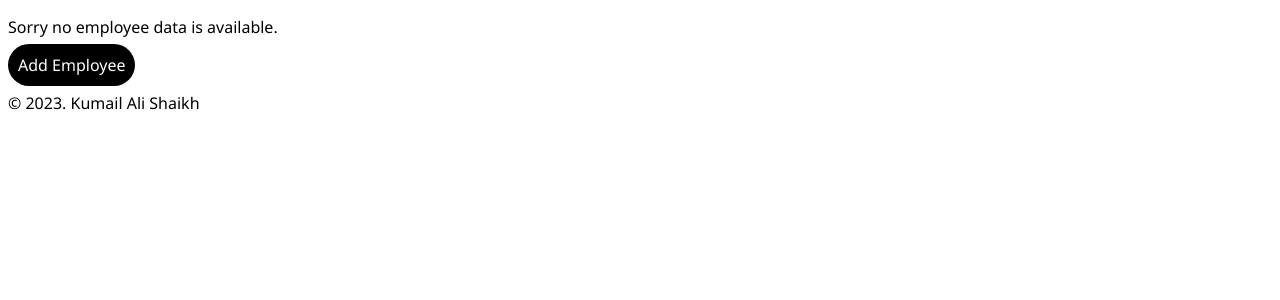
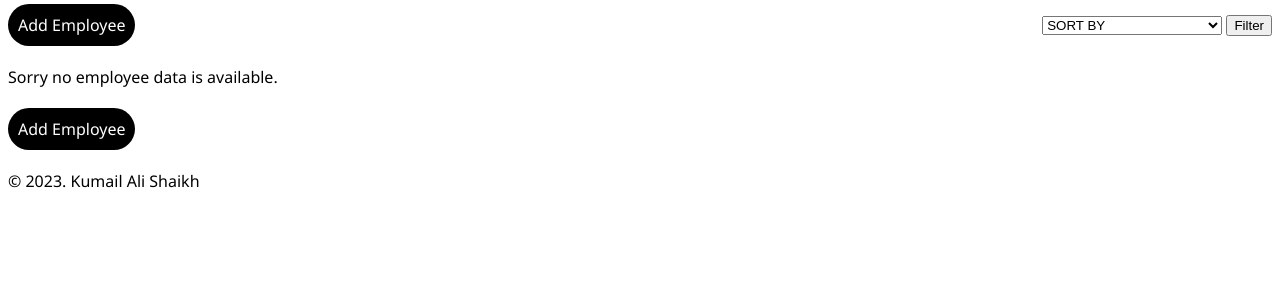
Before and after one commit to kumailalidev/django-projects, a Django app: page / in a window 1280 px wide. Shown: the part 109-409 px from the top of the page. Run offline with Django 4.2, Linux system fonts and the light colour scheme; data that the repository does not hold is empty.

Commit message:
P03-Created filter bar and updated styling

```diff
--- a/03-Employee-Management-System/employees/static/css/style.css
+++ b/03-Employee-Management-System/employees/static/css/style.css
@@ -3,20 +3,21 @@ body {
 }
 
 table {
-  margin-top: 12px;
   border-collapse: collapse;
+  width: 100%;
 }
 td,
 th {
   border: 1px solid black;
-  padding: 14px 8px 14px 8px;
 }
 
 .btn {
+  display: inline-block;
   color: white;
   background-color: black;
   text-decoration: none;
   padding: 10px 10px;
+  margin: 4px 0;
   border-radius: 24px;
 }
 
@@ -27,3 +28,9 @@ th {
 .btn-red {
   background-color: rgb(158, 0, 0);
 }
+
+.filters {
+  display: flex;
+  justify-content: space-between;
+  align-items: center;
+}
--- a/03-Employee-Management-System/employees/templates/employees/index.html
+++ b/03-Employee-Management-System/employees/templates/employees/index.html
@@ -6,6 +6,28 @@
     <!-- Header -->
     {% include "./partials/_header.html" %}
 
+    <div class="filters">
+        <!-- Add button -->
+        <div>
+            <a href="{% url 'add_employee' %}" class="btn">Add Employee</a>
+        </div>
+        <!-- Filters -->
+        <div>
+            <form action="" method="">
+                <select name="" id="">
+                    <option value="" selected>SORT BY</option>
+                    <option value="name_asc">Name: (A-Z)</option>
+                    <option value="name_dsc">Name: (Z-A)</option>
+                    <option value="age_asc">Age: (Low to High)</option>
+                    <option value="age_dsc">Age: (High to Low)</option>
+                    <option value="dob_asc">Date of Birth (High to Low)</option>
+                    <option value="dob_dsc">Date of Birth (High to Low)</option>
+                </select>
+                <button type="submit">Filter</button>
+            </form>
+        </div>
+    </div>
+
     <!-- Employee list -->
     {% include "./partials/_employee_list.html" %}
 
```
